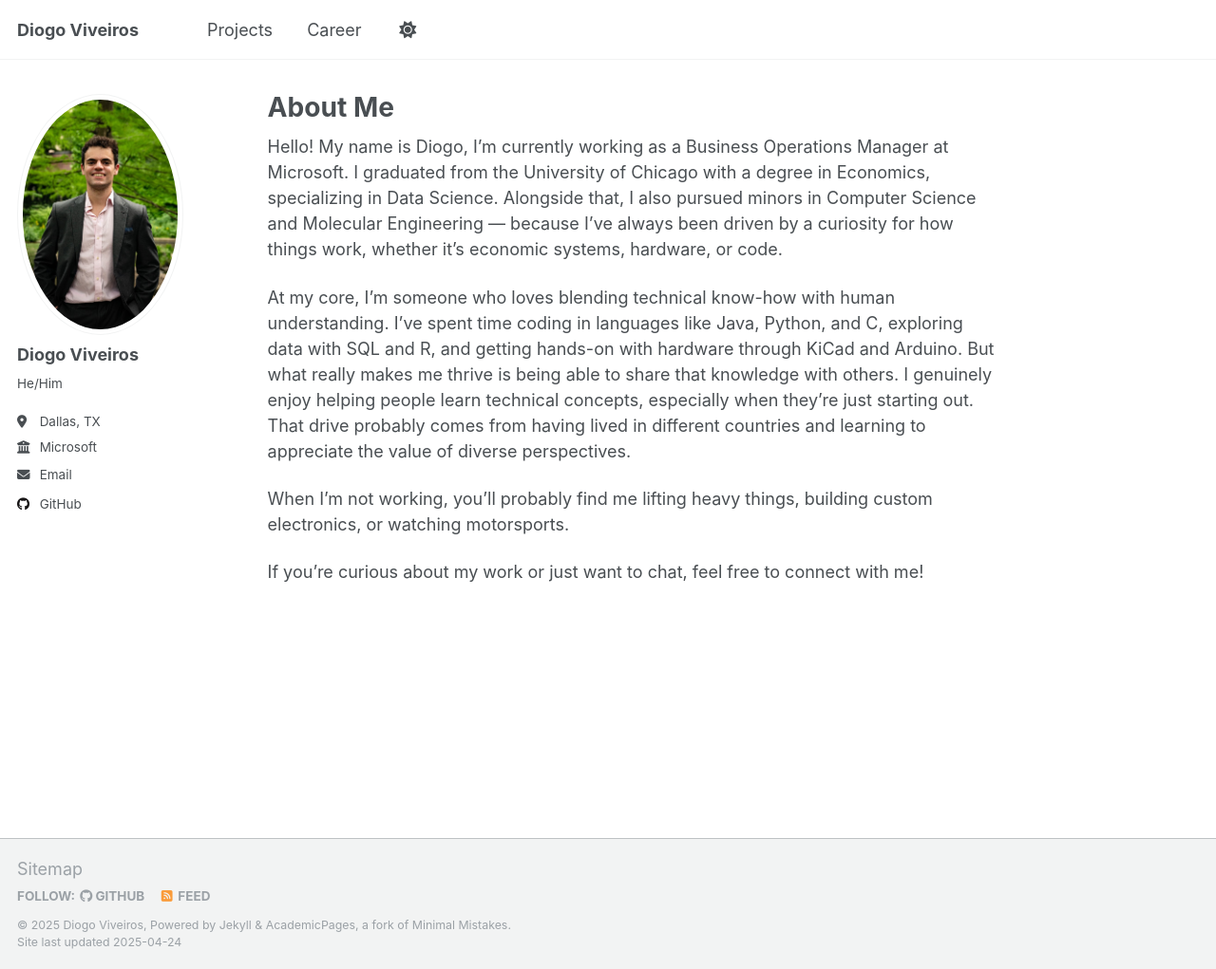
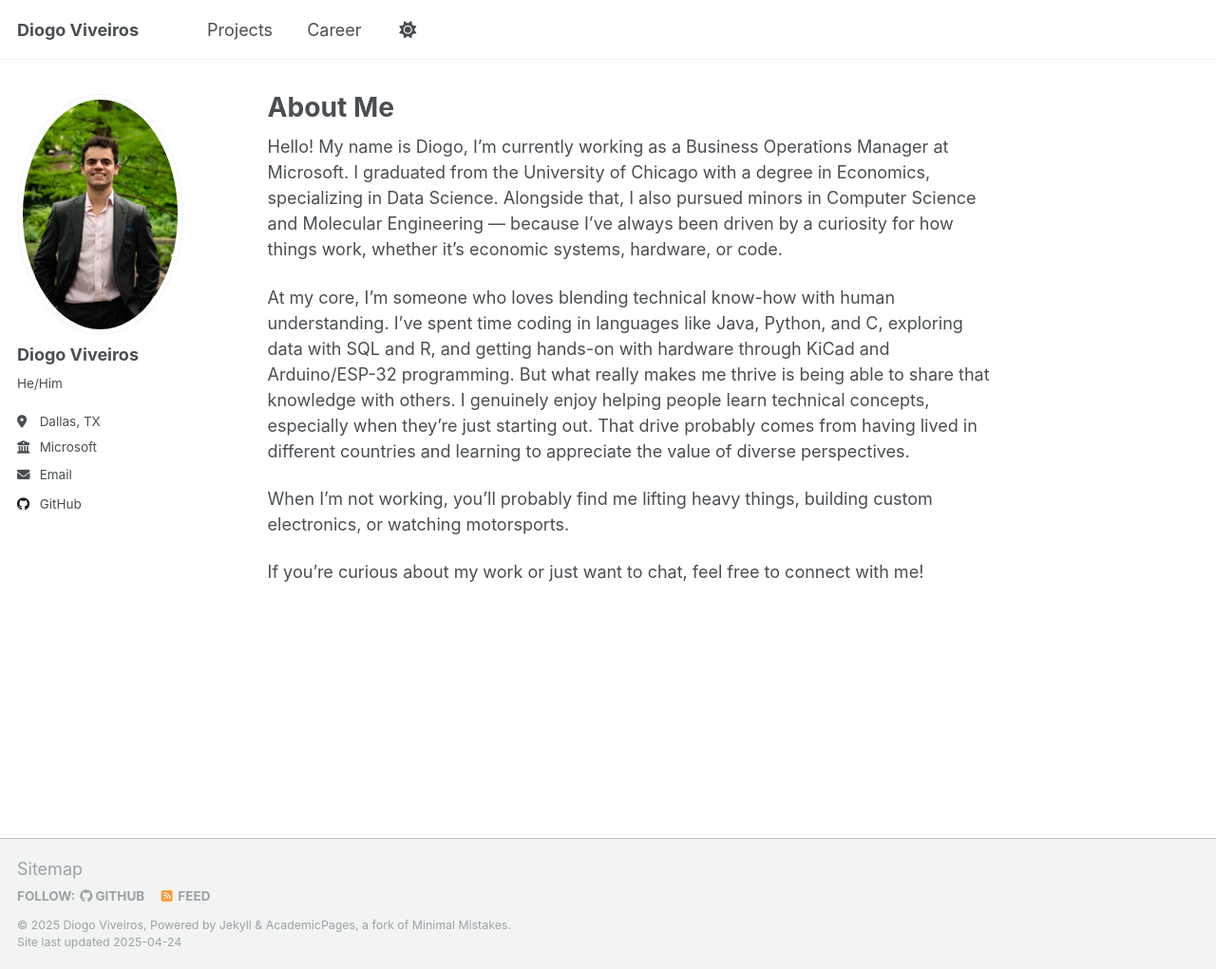
Before and after one commit to diogoviveiros/diogoviveiros.github.io, a Jekyll site: the page built from _pages/about.md, in a window 1280 px wide and 1021 px high. Shown: the whole window at 95% size. Built offline with Jekyll 4.4.1, drawn with Linux system fonts in a browser that asks for light colours.

Commit message:
Update about.md

```diff
--- a/_pages/about.md
+++ b/_pages/about.md
@@ -9,7 +9,7 @@ redirect_from:
 
 Hello! My name is Diogo, I'm currently working as a Business Operations Manager at Microsoft. I graduated from the University of Chicago with a degree in Economics, specializing in Data Science. Alongside that, I also pursued minors in Computer Science and Molecular Engineering — because I’ve always been driven by a curiosity for how things work, whether it’s economic systems, hardware, or code.
 
-At my core, I’m someone who loves blending technical know-how with human understanding. I’ve spent time coding in languages like Java, Python, and C, exploring data with SQL and R, and getting hands-on with hardware through KiCad and Arduino. But what really makes me thrive is being able to share that knowledge with others. I genuinely enjoy helping people learn technical concepts, especially when they’re just starting out. That drive probably comes from having lived in different countries and learning to appreciate the value of diverse perspectives.
+At my core, I’m someone who loves blending technical know-how with human understanding. I’ve spent time coding in languages like Java, Python, and C, exploring data with SQL and R, and getting hands-on with hardware through KiCad and Arduino/ESP-32 programming. But what really makes me thrive is being able to share that knowledge with others. I genuinely enjoy helping people learn technical concepts, especially when they’re just starting out. That drive probably comes from having lived in different countries and learning to appreciate the value of diverse perspectives.
 
 When I’m not working, you’ll probably find me lifting heavy things, building custom electronics, or watching motorsports.
 
```
